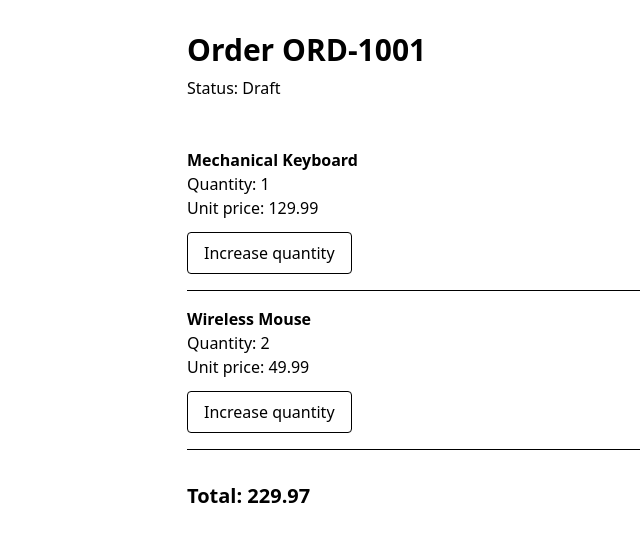
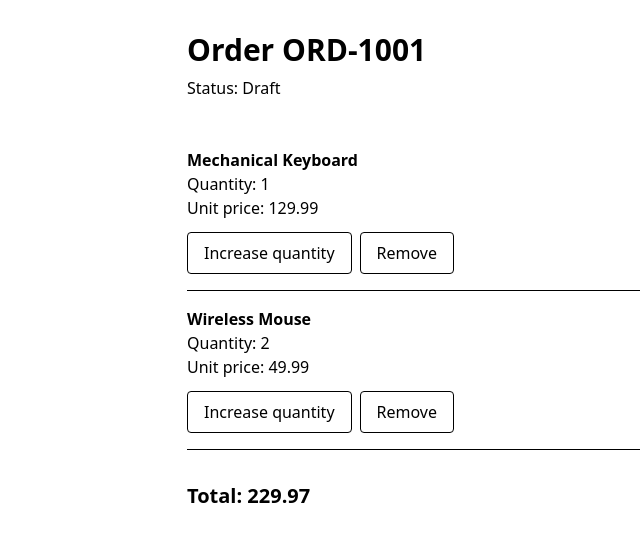
Before and after one commit to Olivierentwicklung/novatrade-frontend, an Angular app: page / in a window 1280 px wide. Shown: the top 542 px of the page, without its empty margins (101-741 px from the left). Built offline with nearby package versions, Linux system fonts and the light colour scheme.

Commit message:
feat(ch01): remove product and recalculate total

```diff
--- a/src/app/app.html
+++ b/src/app/app.html
@@ -20,6 +20,14 @@
         >
           Increase quantity
         </button>
+        <button
+          type="button"
+          class="mt-3 ml-2 rounded border px-4 py-2 font-medium"
+          [attr.aria-label]="'Remove ' + line.productName"
+          (click)="removeProduct(line.productName)"
+        >
+          Remove
+        </button>
       </article>
     }
   </section>
--- a/src/app/app.ts
+++ b/src/app/app.ts
@@ -38,4 +38,13 @@ export class App {
       0,
     );
   }
+
+  removeProduct(productName: string) {
+    this.order.lines = this.order.lines.filter((item) => item.productName !== productName);
+
+    this.order.total = this.order.lines.reduce(
+      (sum, item) => sum + item.quantity * item.unitPrice,
+      0,
+    );
+  }
 }
```
